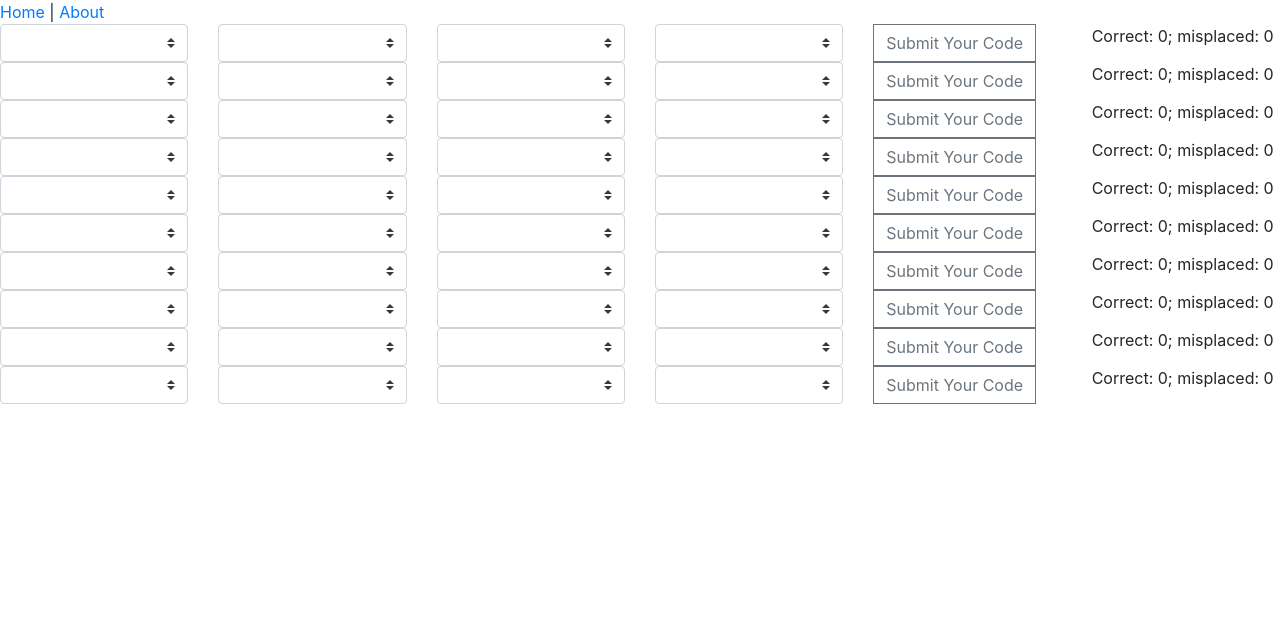
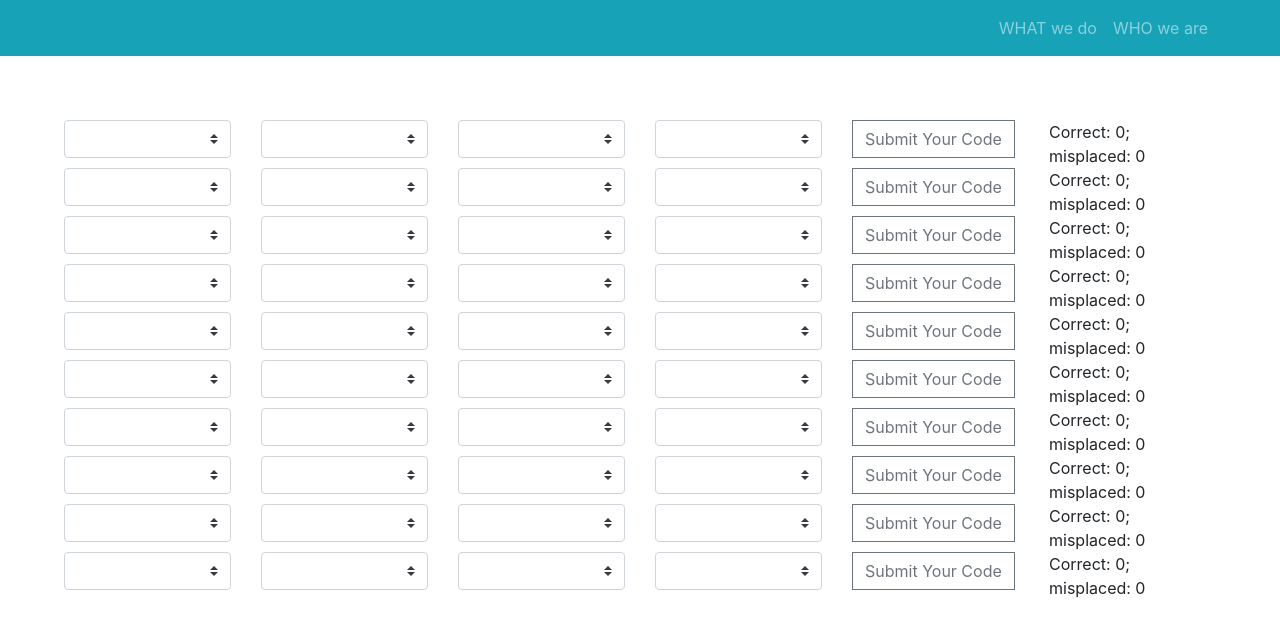
Before and after one commit to ellonaS/mastermind, a Vue app: page /#/ in a window 1280 px wide. Shown: the top 636 px of the page. Built offline with nearby package versions, Linux system fonts and the light colour scheme.

Commit message:
header added, buttons disabled after submission

```diff
--- a/src/App.vue
+++ b/src/App.vue
@@ -1,18 +1,24 @@
 <template>
   <div id="app">
-    <div id="nav">
-      <router-link to="/">Home</router-link> |
-      <router-link to="/about">About</router-link>
-    </div>
-    <router-view/>
+    <game-header/>
+    <router-view id="routerView"/>
   </div>
 </template>
 
 <script>
+import GameHeader from "@/components/GameHeader.vue";
+
 export default {
+  components: {
+    GameHeader
+  }
 
 }
 </script>
 <style>
-
+#routerView {
+  margin-top: 5%;
+  margin-left: 5%;
+  margin-right: 5%;
+}
 </style>
--- /dev/null
+++ b/src/components/GameHeader.vue
@@ -0,0 +1,33 @@
+<template>
+  <div>
+    <b-navbar toggleable="md" type="dark" variant="info" id="navbar">
+      <b-navbar-brand :to="{name: 'Home'}">
+      </b-navbar-brand>
+
+      <b-navbar-toggle target="nav-collapse"></b-navbar-toggle>
+
+      <b-collapse id="nav-collapse" is-nav>
+        <b-navbar-nav class="ml-auto">
+          <b-nav-item :to="{name: 'Home'}">WHAT we do</b-nav-item>
+          <b-nav-item :to="{name: 'Home'}">WHO we are</b-nav-item>
+        </b-navbar-nav>
+      </b-collapse>
+    </b-navbar>
+  </div>
+</template>
+
+<script>
+export default {
+  name: "game-header"
+};
+</script>
+
+<style scoped>
+#navbar {
+  padding-left: 5%;
+  padding-right: 5%;
+}
+img {
+  width:20%;
+}
+</style>
--- a/src/views/Home.vue
+++ b/src/views/Home.vue
@@ -5,7 +5,12 @@
         <game-board :class="guess.guessNumber"></game-board>
       </b-col>
       <b-col sm="2">
-        <b-button squared variant="outline-secondary" @click="makeAGuess(guess)">Submit Your Code</b-button>
+        <b-button
+          squared
+          variant="outline-secondary"
+          @click="makeAGuess(guess)"
+          :class="guess.guessNumber"
+        >Submit Your Code</b-button>
       </b-col>
       <b-col sm="2">
         <span>Correct: {{guess.correct}}; misplaced: {{guess.misplaced}}</span>
@@ -51,7 +56,14 @@ export default {
     return this.randomCode;
   },
   methods: {
+    disableButton(guess) {
+      document
+        .getElementsByClassName(guess.guessNumber)
+        .forEach(element => (element.disabled = true));
+    },
     makeAGuess(guess) {
+      //disable button to prevent resubmission
+      this.disableButton(guess);
       //select all input elements in the specified guess
       const colorsSelected = document.getElementsByClassName(guess.guessNumber);
       const guessedCode = [];
@@ -79,14 +91,15 @@ export default {
               //null values that have been guessed correctly
               randomCodeClone[i] = null;
               guessedCode[i] = null;
-
-            } else
-            for(let j = 0; j < randomCodeClone.length; j++) {
-              if(guessedCode[i] === randomCodeClone[j]) {
-                this.guesses[index].misplaced += 1;
-                randomCodeClone[j] = null;
+            }
+            //check if the color is misplaced
+            else
+              for (let j = 0; j < randomCodeClone.length; j++) {
+                if (guessedCode[i] === randomCodeClone[j]) {
+                  this.guesses[index].misplaced += 1;
+                  randomCodeClone[j] = null;
+                }
               }
-            }
           }
         }
       });
@@ -94,3 +107,6 @@ export default {
   }
 };
 </script>
+
+<style scoped>
+</style>
```
